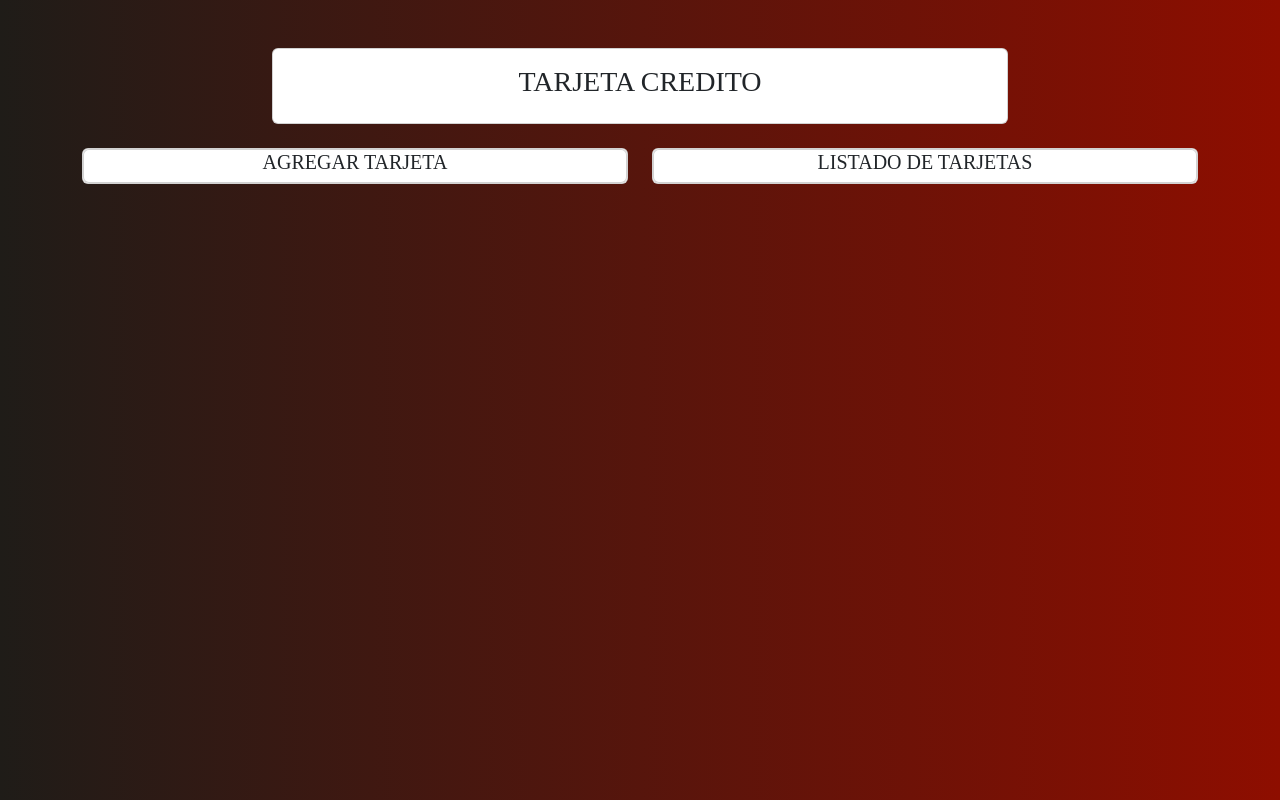
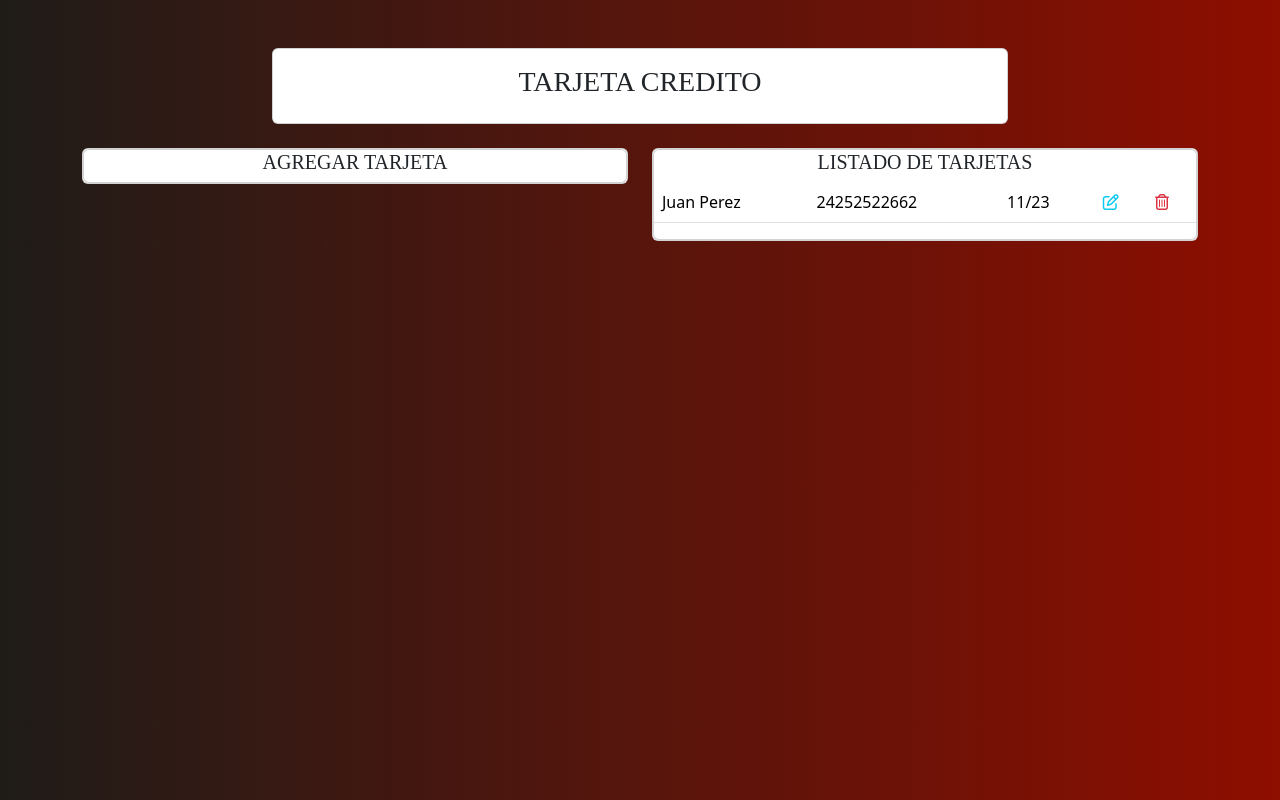
Before and after one commit to Mr-Dany/dev-crudangular-netcore, an Angular app in the folder FETarjetaCredito/: page / in a window 1280 px wide. Built offline with nearby package versions, Linux system fonts and the light colour scheme; a web font is replaced by a local one.

Commit message:
Iconos y tabla
-creamos la tabla con su primer dato de forma estática
-añadimos la librería de fontawesome para utilizar sus iconos

```diff
--- a/FETarjetaCredito/src/app/components/tarjeta-credito/tarjeta-credito.component.css
+++ b/FETarjetaCredito/src/app/components/tarjeta-credito/tarjeta-credito.component.css
@@ -0,0 +1,3 @@
+.far{
+    cursor: pointer;
+}
--- a/FETarjetaCredito/src/app/components/tarjeta-credito/tarjeta-credito.component.html
+++ b/FETarjetaCredito/src/app/components/tarjeta-credito/tarjeta-credito.component.html
@@ -10,24 +10,30 @@
   </div>
   <div class="row mt-4">
     <div class="col-lg-6">
-        <div class="card">
-            <div class="card body">
-                <h5 class="titulo">
-                    AGREGAR TARJETA
-                </h5>
-            </div>
+      <div class="card">
+        <div class="card body">
+          <h5 class="titulo">AGREGAR TARJETA</h5>
         </div>
-
+      </div>
     </div>
     <div class="col lg-6">
-        <div class="card">
-            <div class="card body">
-                <h5 class="titulo">
-                    LISTADO DE TARJETAS
-                </h5>
-            </div>
+      <div class="card">
+        <div class="card body">
+          <h5 class="titulo">LISTADO DE TARJETAS</h5>
+          <!-- tabla de registros -->
+          <table class="table">
+            <tbody>
+              <tr>
+                <td>Juan Perez</td>
+                <td>24252522662</td>
+                <td>11/23</td>
+                <td><i class="far fa-edit text-info"></i></td>
+                <td><i class="far fa-trash-alt text-danger"></i></td>
+              </tr>
+            </tbody>
+          </table>
         </div>
-
+      </div>
     </div>
   </div>
 </div>
--- a/FETarjetaCredito/src/index.html
+++ b/FETarjetaCredito/src/index.html
@@ -7,6 +7,7 @@
   <meta name="viewport" content="width=device-width, initial-scale=1">
   <link rel="icon" type="image/x-icon" href="favicon.ico">
 <link href="https://fonts.googleapis.com/css2?family=Potta+One&display=swap" rel="stylesheet">
+<script src="https://kit.fontawesome.com/516c96f81a.js" crossorigin="anonymous"></script>
 </head>
 <body>
   <app-root></app-root>
```
